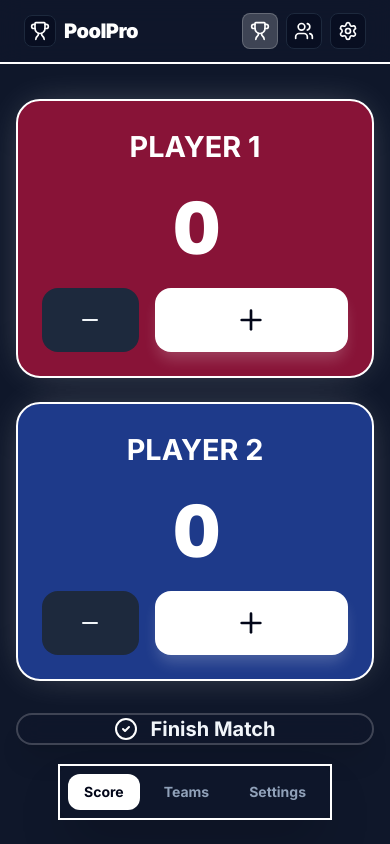
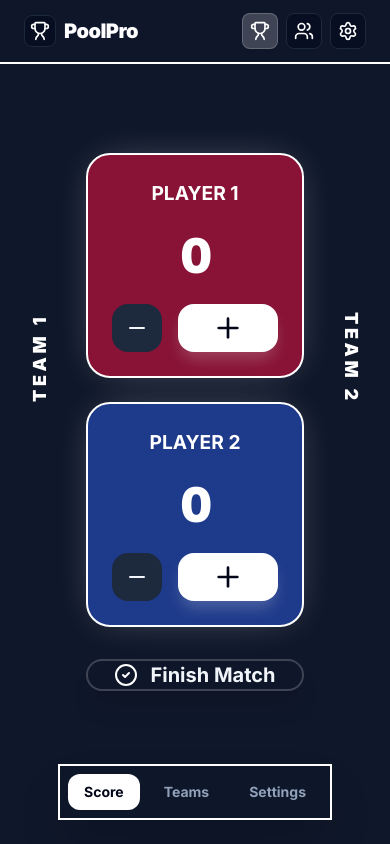
Before and after one commit to benjistealth/PoolPro, a React (Vite) app: page / in a window 390 px wide. Built offline with nearby package versions, Linux system fonts and the light colour scheme.

Commit message:
mobile screen adjustments

```diff
--- a/src/App.tsx
+++ b/src/App.tsx
@@ -634,7 +634,7 @@ export default function App() {
       </nav>
 
       <main
-        className={`relative z-10 min-h-screen flex flex-col ${view === 'scoreboard' ? 'justify-center py-20' : 'justify-start pt-32 pb-24'} px-4 mx-auto w-full transition-all duration-500`}
+        className={`relative z-10 min-h-screen flex flex-col ${view === 'scoreboard' ? 'justify-center py-10 sm:py-20' : 'justify-start pt-32 pb-24'} px-2 sm:px-4 mx-auto w-full transition-all duration-500`}
         style={{ maxWidth: view === 'scoreboard' ? 'var(--gameplay-width)' : '896px' }}
       >
         <AnimatePresence mode="wait">
@@ -652,7 +652,7 @@ export default function App() {
                 style={{ width: 'calc((100vw - var(--gameplay-width)) / 2)' }}
               >
                 <div
-                  className="text-[24px] sm:text-[32px] lg:text-[48px] font-black uppercase tracking-[0.2em] vertical-text rotate-180 h-full flex items-center justify-center"
+                  className="text-[18px] sm:text-[32px] lg:text-[48px] font-black uppercase tracking-[0.2em] vertical-text rotate-180 h-full flex items-center justify-center"
                   style={{ color: player1.color }}
                 >
                   {team1Name}
@@ -663,7 +663,7 @@ export default function App() {
                 style={{ width: 'calc((100vw - var(--gameplay-width)) / 2)' }}
               >
                 <div
-                  className="text-[24px] sm:text-[32px] lg:text-[48px] font-black uppercase tracking-[0.2em] vertical-text h-full flex items-center justify-center"
+                  className="text-[18px] sm:text-[32px] lg:text-[48px] font-black uppercase tracking-[0.2em] vertical-text h-full flex items-center justify-center"
                   style={{ color: player2.color }}
                 >
                   {team2Name}
@@ -758,13 +758,13 @@ export default function App() {
                           style={{ color: p.color }}
                         />
                       ) : (
-                        <h2 className="text-[1.8rem] font-bold uppercase" style={{ color: p.color }}>
+                        <h2 className="text-[1.2rem] sm:text-[1.8rem] font-bold uppercase" style={{ color: p.color }}>
                           {p.name}
                         </h2>
                       )}
 
                       <div className="relative group">
-                        <span className="text-7xl sm:text-9xl font-black tracking-tighter tabular-nums" style={{ color: p.color }}>
+                        <span className="text-5xl sm:text-9xl font-black tracking-tighter tabular-nums" style={{ color: p.color }}>
                           {p.score}
                         </span>
                       </div>
@@ -772,7 +772,7 @@ export default function App() {
                       <div className="flex items-center gap-4 w-full">
                         <button
                           onClick={() => decrementScore(p.id)}
-                          className="flex-1 h-16 bg-slate-800 hover:bg-slate-700 rounded-2xl flex items-center justify-center transition-all active:scale-95"
+                          className="flex-1 h-12 sm:h-16 bg-slate-800 hover:bg-slate-700 rounded-2xl flex items-center justify-center transition-all active:scale-95"
                         >
                           <Minus className="w-6 h-6" />
                         </button>
@@ -781,7 +781,7 @@ export default function App() {
                             e.stopPropagation();
                             incrementScore(p.id);
                           }}
-                          className="flex-[2] h-16 text-slate-950 rounded-2xl flex items-center justify-center transition-all active:scale-95 shadow-lg"
+                          className="flex-[2] h-12 sm:h-16 text-slate-950 rounded-2xl flex items-center justify-center transition-all active:scale-95 shadow-lg"
                           style={{
                             backgroundColor: p.color,
                             boxShadow: `0 10px 15px -3px ${p.color}33`
@@ -799,7 +799,7 @@ export default function App() {
               <div className="flex flex-col sm:flex-row gap-4">
                 <button
                   onClick={finishMatch}
-                  className="flex-1 h-20 bg-slate-900/80 hover:bg-slate-900/90 backdrop-blur-md rounded-2xl flex items-center justify-center gap-3 text-xl font-bold transition-all shadow-xl border-2 border-white/20 active:scale-95"
+                  className="flex-1 h-16 sm:h-20 bg-slate-900/80 hover:bg-slate-900/90 backdrop-blur-md rounded-2xl flex items-center justify-center gap-3 text-xl font-bold transition-all shadow-xl border-2 border-white/20 active:scale-95"
                 >
                   <CheckCircle2 className="w-6 h-6 text-white" />
                   Finish Match
--- a/src/index.css
+++ b/src/index.css
@@ -7,7 +7,13 @@
 }
 
 :root {
-  --gameplay-width: 717px;
+  --gameplay-width: 60vw;
+}
+
+@media (min-width: 480px) {
+  :root {
+    --gameplay-width: 75vw;
+  }
 }
 
 @media (min-width: 768px) {
```
Also changed, not shown: 1 other file (tests, documents, lock files or other folders).
